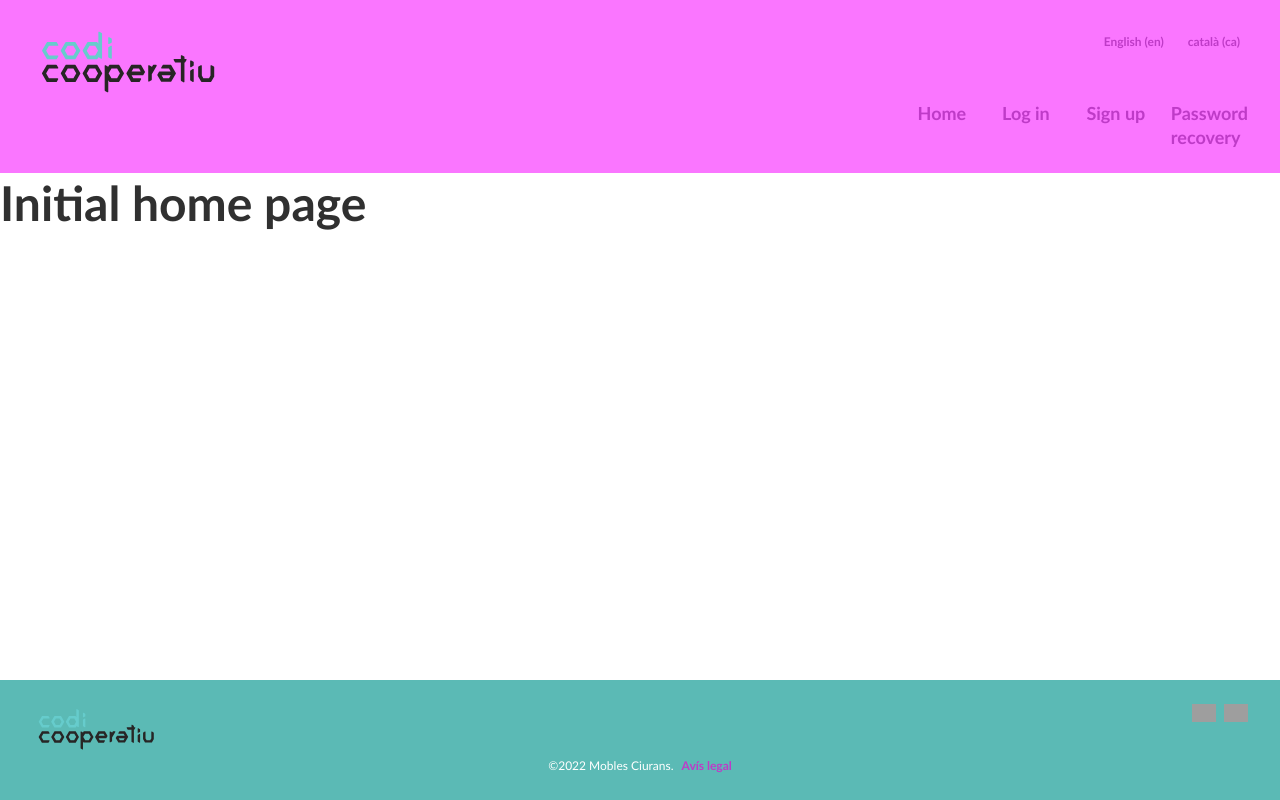
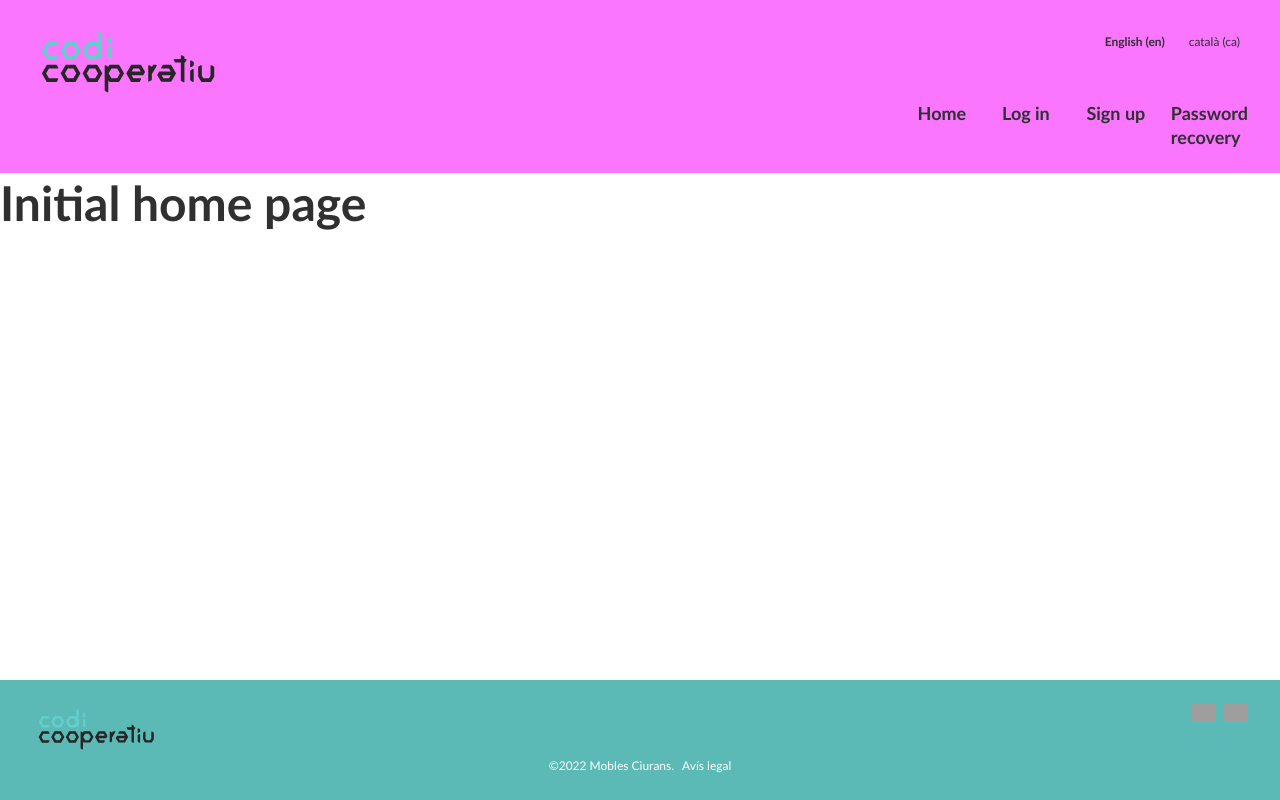
Before and after one commit to codicoop/boilerplate_django, a Django app: page /en/ in a window 1280 px wide. Run offline with Django 3.2, Linux system fonts and the light colour scheme; parts of the project's set-up code (start-up, migrations or seed data) failed here and were passed over; grey boxes are pictures that could not be loaded.

Commit message:
Fixing a style

```diff
--- a/src/assets/styles/sass/config/_typography.scss
+++ b/src/assets/styles/sass/config/_typography.scss
@@ -71,9 +71,3 @@
 .is-bold {
   font-weight: 700;
 }
-
-a {
-  color: var(--primary);
-  font-weight: bold;
-  cursor: pointer;
-}
--- a/src/assets/styles/styles.css
+++ b/src/assets/styles/styles.css
@@ -295,12 +295,6 @@
 
 .is-bold {
   font-weight: 700;
-}
-
-a {
-  color: var(--primary);
-  font-weight: bold;
-  cursor: pointer;
 }
 
 html {
```
Also changed, not shown: 1 other file.
